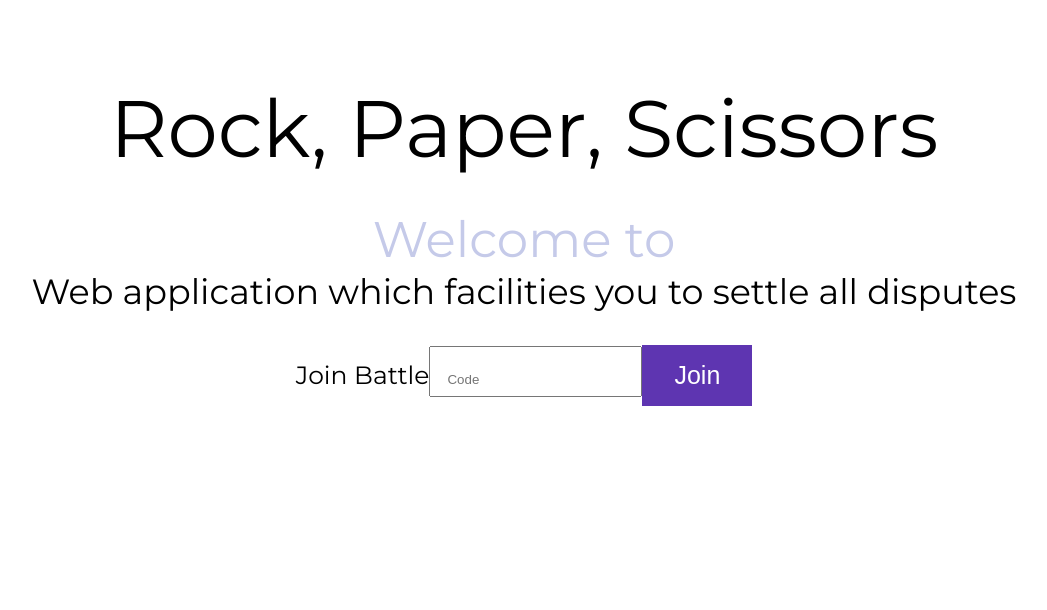
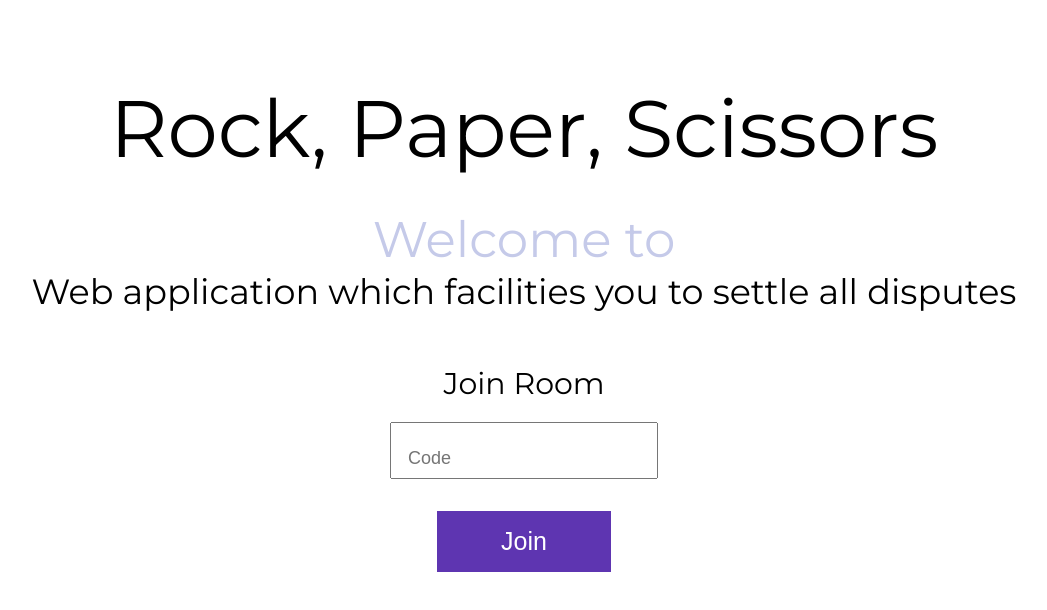
Before and after one commit to szymonbla/Login_system-frontend, a React (Create React App) app: page /join in a window 1280 px wide. Shown: the top 610 px of the page, without its empty margins (116-1163 px from the left). Built offline with nearby package versions, Linux system fonts and the light colour scheme.

Commit message:
Style input and label of formwrapper

```diff
--- a/src/components/Joinform.jsx
+++ b/src/components/Joinform.jsx
@@ -5,10 +5,12 @@ const Joinform = () => {
 
   return (
     <div className="joinform-container">
+      <div className="joinform-header">
+        <h1 className="joinform-title">Join Room</h1>
+      </div>
       <div className="joinform-content">
         <form>
           <label htmlFor="join">
-            Join Battle
             <input
               id="join"
               type="text"
@@ -18,10 +20,10 @@ const Joinform = () => {
               required
             />
           </label>
-          <button type="submit" value="Join">
-            Join
-          </button>
         </form>
+        <button type="submit" value="Join">
+          Join
+        </button>
       </div>
     </div>
   );
--- a/src/styles/components/_joinform.scss
+++ b/src/styles/components/_joinform.scss
@@ -1,18 +1,29 @@
 .joinform-container {
   width: 100%;
   min-height: 40vh;
+  display: flex;
+  flex-direction: column;
 
-  .joinform-content {
+  .joinform-header {
+      display: block;
+      width: 100%;
+      text-align: center;
+
+      .joinform-title {
+          font-size: 30px;
+          font-weight: 500;
+      }
+  }
+
+  .joinform-content  {
     text-align: center;
     display: block;
-  }
 
-  .joinform-content label {
-    font-size: 25px;
   }
 
   .joinform-content input {
     padding: 24px 16px 8px 16px;
+    font-size: 18px;
   }
 
   .joinform-content button {
@@ -22,6 +33,8 @@
     color: white;
     text-align: center;
     text-decoration: none;
-    padding: 1rem 2rem;
+    padding: 1rem 4rem;
+    margin: 2rem 4rem;
+
   }
 }
--- a/src/styles/pages/_joinbattle.scss
+++ b/src/styles/pages/_joinbattle.scss
@@ -1,7 +1,6 @@
 .join-container {
 
     .join-wrapper {
-        display: flex;
-        flex-direction: column;
+
     }
 }
```
